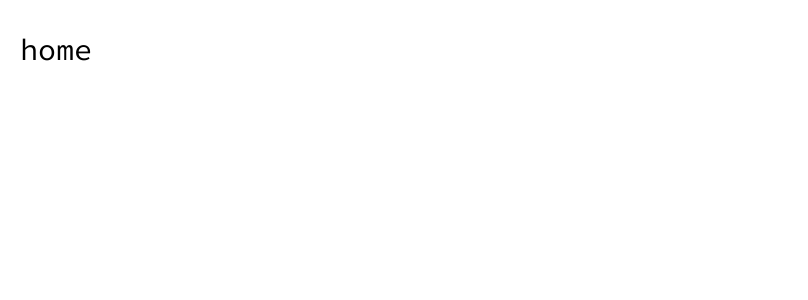
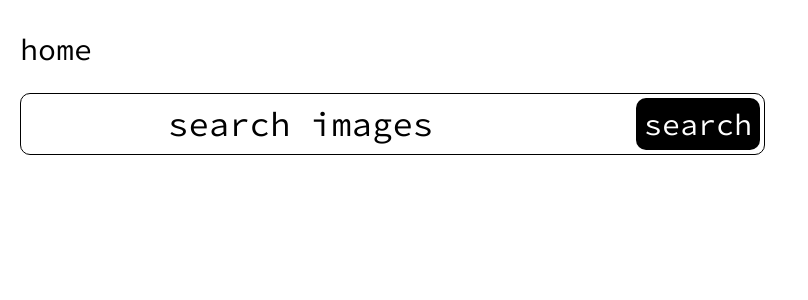
Before and after one commit to Comediant24/infinity-gallery-react, a React (Create React App) app: page / in a window 1280 px wide. Shown: the top 300 px of the page, without its empty margins (0-808 px from the left). Built offline with nearby package versions, Linux system fonts and the light colour scheme.

Commit message:
feat: создать компонент SearchForm

```diff
--- a/src/components/App/App.js
+++ b/src/components/App/App.js
@@ -2,10 +2,12 @@ import styled from 'styled-components/macro';
 import GlobalStyle from '../../styles/globalStyles';
 import Header from '../Haeder/Header';
 import GlobalFonts from '../../vendor/fonts/fonts';
+import SearchForm from '../SearchForm/SearchForm';
 function App() {
   return (
     <Wrapper>
       <Header />
+      <SearchForm />
       <GlobalStyle />
       <GlobalFonts />
     </Wrapper>
@@ -19,4 +21,7 @@ const Wrapper = styled.div`
   padding: 30px 20px;
   box-sizing: border-box;
   margin: 0 auto;
+  display: flex;
+  flex-direction: column;
+  gap: 25px;
 `;
--- /dev/null
+++ b/src/components/SearchForm/SearchForm.js
@@ -0,0 +1,57 @@
+import React from 'react';
+import styled from 'styled-components/macro';
+
+const SearchForm = () => {
+  return (
+    <Wrapper>
+      <Form>
+        <Input placeholder="search images"></Input>
+        <Button>search</Button>
+      </Form>
+    </Wrapper>
+  );
+};
+
+export default SearchForm;
+
+const Wrapper = styled.div``;
+const Form = styled.form`
+  position: relative;
+  border: 1px solid #000000;
+  border-radius: 10px;
+  max-width: 745px;
+  display: flex;
+  box-sizing: border-box;
+  padding: 4px;
+`;
+
+const Input = styled.input`
+  border: none;
+  box-sizing: border-box;
+  border-radius: 10px;
+  height: 52px;
+  padding: 10px;
+  width: 75%;
+  font-size: 34px;
+  line-height: 43px;
+  color: #000000;
+
+  ::placeholder {
+    font-size: 34px;
+    text-align: center;
+    color: #000000;
+  }
+`;
+
+const Button = styled.button`
+  color: #ffffff;
+  background: #000000;
+  border-radius: 10px;
+  font-size: 30px;
+  text-align: center;
+  border: none;
+  padding: 4px 8px;
+  box-sizing: border-box;
+  cursor: pointer;
+  margin-left: auto;
+`;
```
